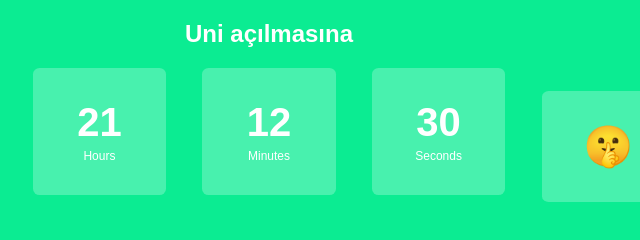
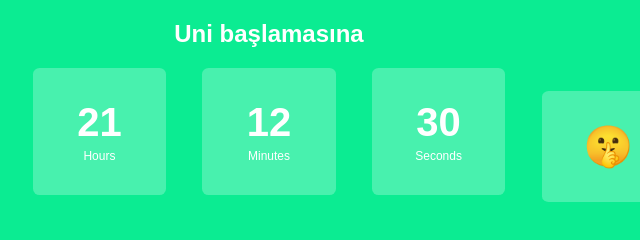
Before and after one commit to NizoDotNet/ADAUTimer, a plain HTML site: page index.html in a window 1280 px wide. Shown: the full height of the page, 371-1011 px from the left. Drawn offline with Linux system fonts and the light colour scheme.

Commit message:
github 2

```diff
--- a/index.html
+++ b/index.html
@@ -6,7 +6,7 @@
     <title>Timer</title>
 </head>
 <body>
-    <h2>Uni açılmasına</h2>
+    <h2>Uni başlamasına</h2>
     <div class="clock" id="clock1">
         <div class="time" data-value="days"></div>
         <div class="time" data-value="hours"></div>
```
